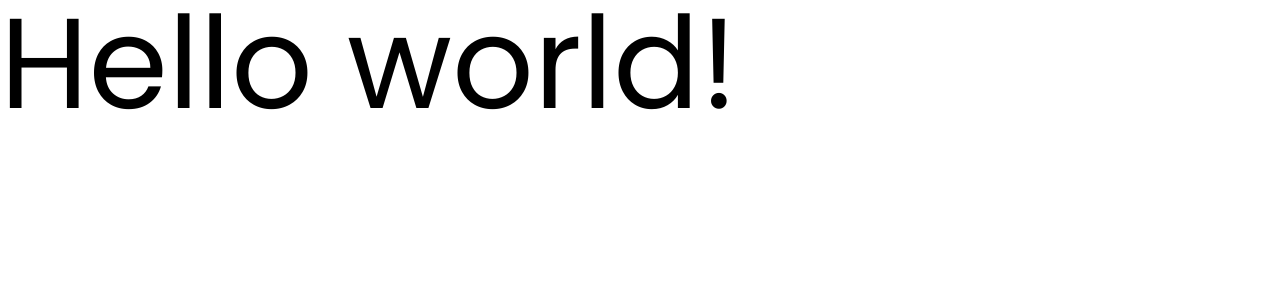
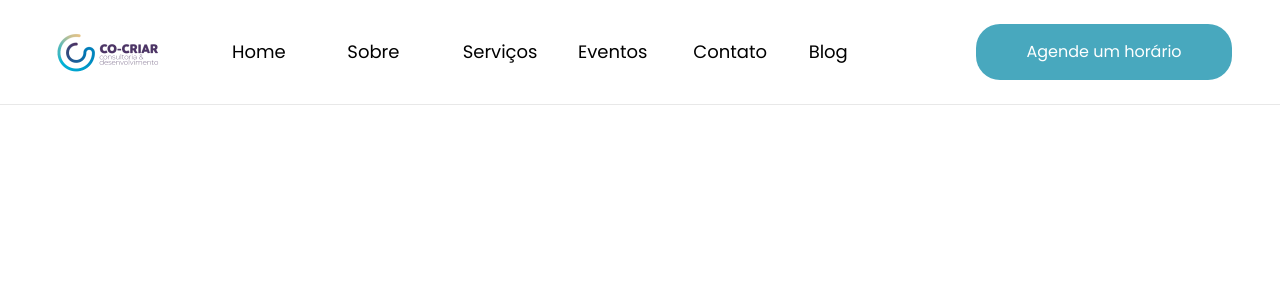
Before and after one commit to lesada/cocriar, a Next.js app: page / in a window 1280 px wide. Shown: the top 300 px of the page. Built offline with nearby package versions, Linux system fonts and the light colour scheme.

Commit message:
feat: layout header desktop

```diff
--- a/package.json
+++ b/package.json
@@ -10,6 +10,7 @@
   },
   "dependencies": {
     "@next/font": "^14.2.15",
+    "clsx": "^2.1.1",
     "next": "15.2.3",
     "react": "^19.0.0",
     "react-dom": "^19.0.0"
--- a/src/app/layout.tsx
+++ b/src/app/layout.tsx
@@ -1,10 +1,23 @@
+import Header from "@/components/Header";
 import type { Metadata } from "next";
+import { Inter, Poppins } from "next/font/google";
 import "./globals.css";
 
 export const metadata: Metadata = {
   title: "Create Next App",
   description: "Generated by create next app",
 };
+
+const inter = Inter({
+  subsets: ["latin"],
+  variable: "--font-inter",
+});
+
+const poppins = Poppins({
+  subsets: ["latin"],
+  variable: "--font-poppins",
+  weight: ["400"],
+});
 
 export default function RootLayout({
   children,
@@ -13,7 +26,10 @@ export default function RootLayout({
 }>) {
   return (
     <html lang="en">
-      <body>{children}</body>
+      <body className={`${inter.className} ${poppins.className}`}>
+        <Header />
+        {children}
+      </body>
     </html>
   );
 }
--- a/src/app/page.tsx
+++ b/src/app/page.tsx
@@ -1,20 +1,7 @@
-import { Inter, Poppins } from "next/font/google";
-
-const inter = Inter({
-  subsets: ["latin"],
-  variable: "--font-inter",
-});
-
-const poppins = Poppins({
-  subsets: ["latin"],
-  variable: "--font-poppins",
-  weight: ["400"],
-});
-
 export default function Home() {
   return (
-    <main className={`${inter.className} ${poppins.className}`}>
-      <div className="font-poppins text-9xl">Hello world!</div>
+    <main>
+      {/* <div className="font-poppins text-9xl">Hello world!</div> */}
     </main>
   );
 }
--- /dev/null
+++ b/src/components/Button/index.tsx
@@ -0,0 +1,31 @@
+import clsx from "clsx";
+import { ComponentProps } from "react";
+
+type ButtonProps = {
+  variant?: "primary" | "secondary" | "tertiary";
+} & ComponentProps<"button">;
+
+function Button({
+  variant = "primary",
+  disabled = false,
+  ...rest
+}: ButtonProps) {
+  return (
+    <button
+      className={clsx(
+        "w-3xs h-14 py-4 px-8 flex items-center justify-center gap-2.5 shrink-0  rounded-3xl text-neutral-0 ",
+        {
+          "bg-blue-800": variant === "primary",
+          "bg-cyan-600": variant === "secondary",
+          "bg-gold-200": variant === "tertiary",
+          "cursor-pointer": !disabled,
+          "bg-neutral-400 text-neutral-800 cursor-not-allowed": disabled,
+        }
+      )}
+      disabled={disabled}
+      {...rest}
+    />
+  );
+}
+
+export default Button;
--- /dev/null
+++ b/src/components/Header/index.tsx
@@ -0,0 +1,26 @@
+import logo from "@/assets/logo.png";
+import Image from "next/image";
+import Button from "../Button";
+
+function Header() {
+  return (
+    <header className="flex items-center gap-16 py-6 px-12 w-full border-b-1 border-neutral-100">
+      <Image src={logo} alt="Co-criar" />
+
+      <nav className="flex-1">
+        <ul className="flex items-center flex-1 gap-3 font-inter text-lg leading-relaxed ">
+          <li className="flex-1">Home</li>
+          <li className="flex-1">Sobre</li>
+          <li className="flex-1">Serviços</li>
+          <li className="flex-1">Eventos</li>
+          <li className="flex-1">Contato</li>
+          <li className="flex-1">Blog</li>
+        </ul>
+      </nav>
+
+      <Button variant="secondary">Agende um horário</Button>
+    </header>
+  );
+}
+
+export default Header;
```
Also changed, not shown: src/assets/logo.png (added), 1 other file (tests, documents, lock files or other folders).
